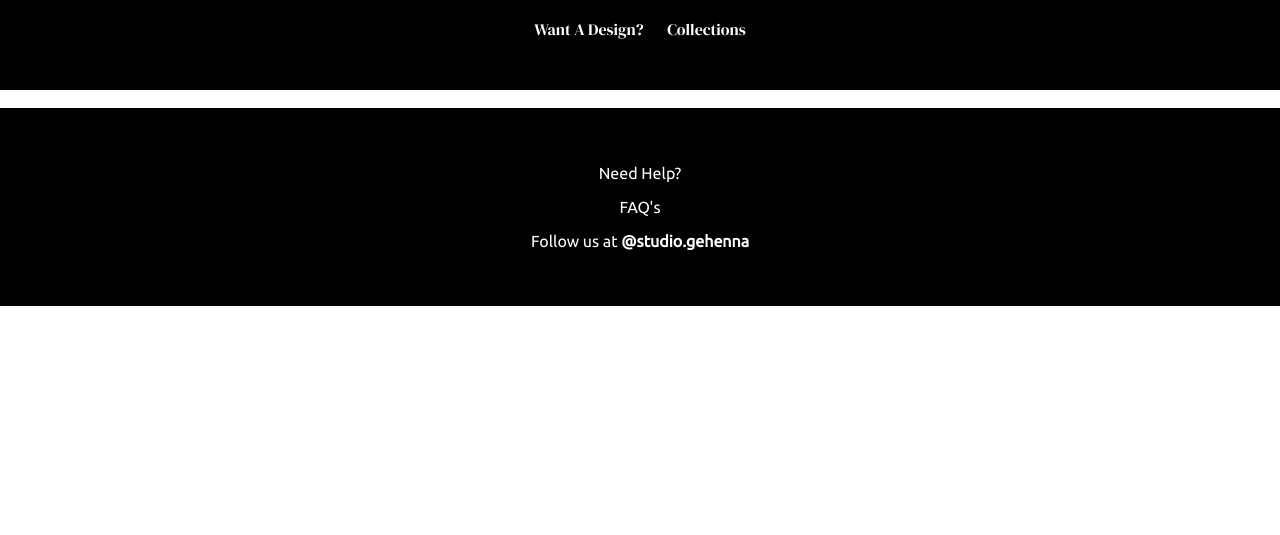
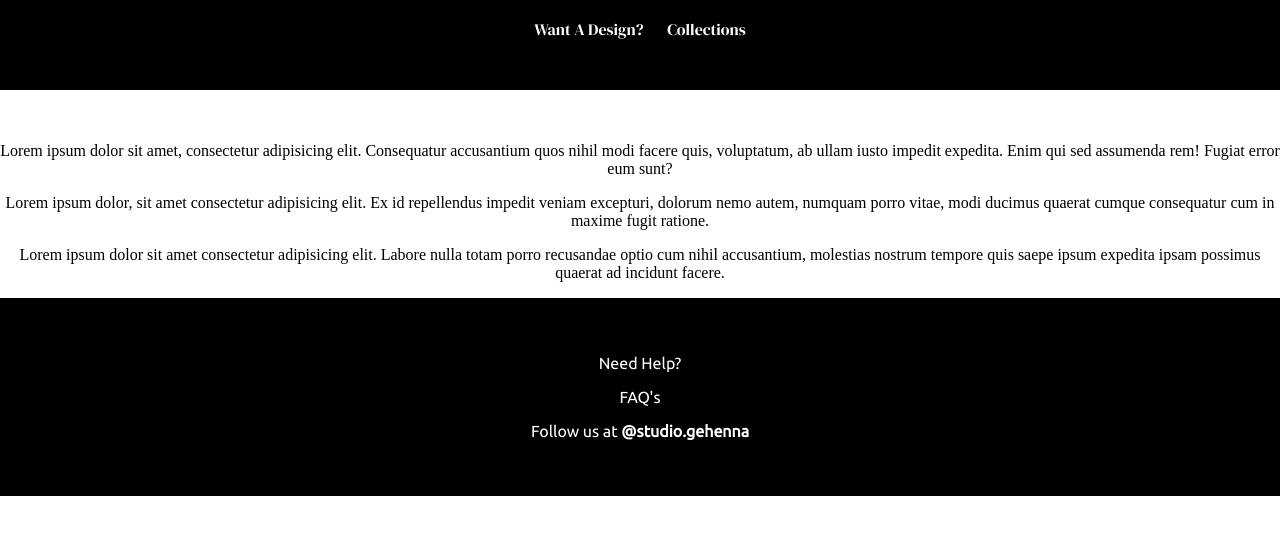
Before and after one commit to StdGhn/stdgehenna, a plain HTML site: page index.html in a window 1280 px wide. Shown: the part 141-676 px from the top of the page. Drawn offline with Linux system fonts and the light colour scheme; a web font is replaced by a local one.

Commit message:
Update index.html

```diff
--- a/index.html
+++ b/index.html
@@ -23,9 +23,11 @@
             <a href="design.html" class="nav01">Want A Design?</a>
             <a href="collections.html" class="nav01">Collections</a>
     </nav>
-<br>
-
-    <footer>
+<br><br>
+<p>Lorem ipsum dolor sit amet, consectetur adipisicing elit. Consequatur accusantium quos nihil modi facere quis, voluptatum, ab ullam iusto impedit expedita. Enim qui sed assumenda rem! Fugiat error eum sunt?</p>
+<p>Lorem ipsum dolor, sit amet consectetur adipisicing elit. Ex id repellendus impedit veniam excepturi, dolorum nemo autem, numquam porro vitae, modi ducimus quaerat cumque consequatur cum in maxime fugit ratione.</p>
+<p>Lorem ipsum dolor sit amet consectetur adipisicing elit. Labore nulla totam porro recusandae optio cum nihil accusantium, molestias nostrum tempore quis saepe ipsum expedita ipsam possimus quaerat ad incidunt facere.</p>
+<footer>
         <p>Need Help?</p>
         <a href="/">FAQ's</a>
         <br>
```
